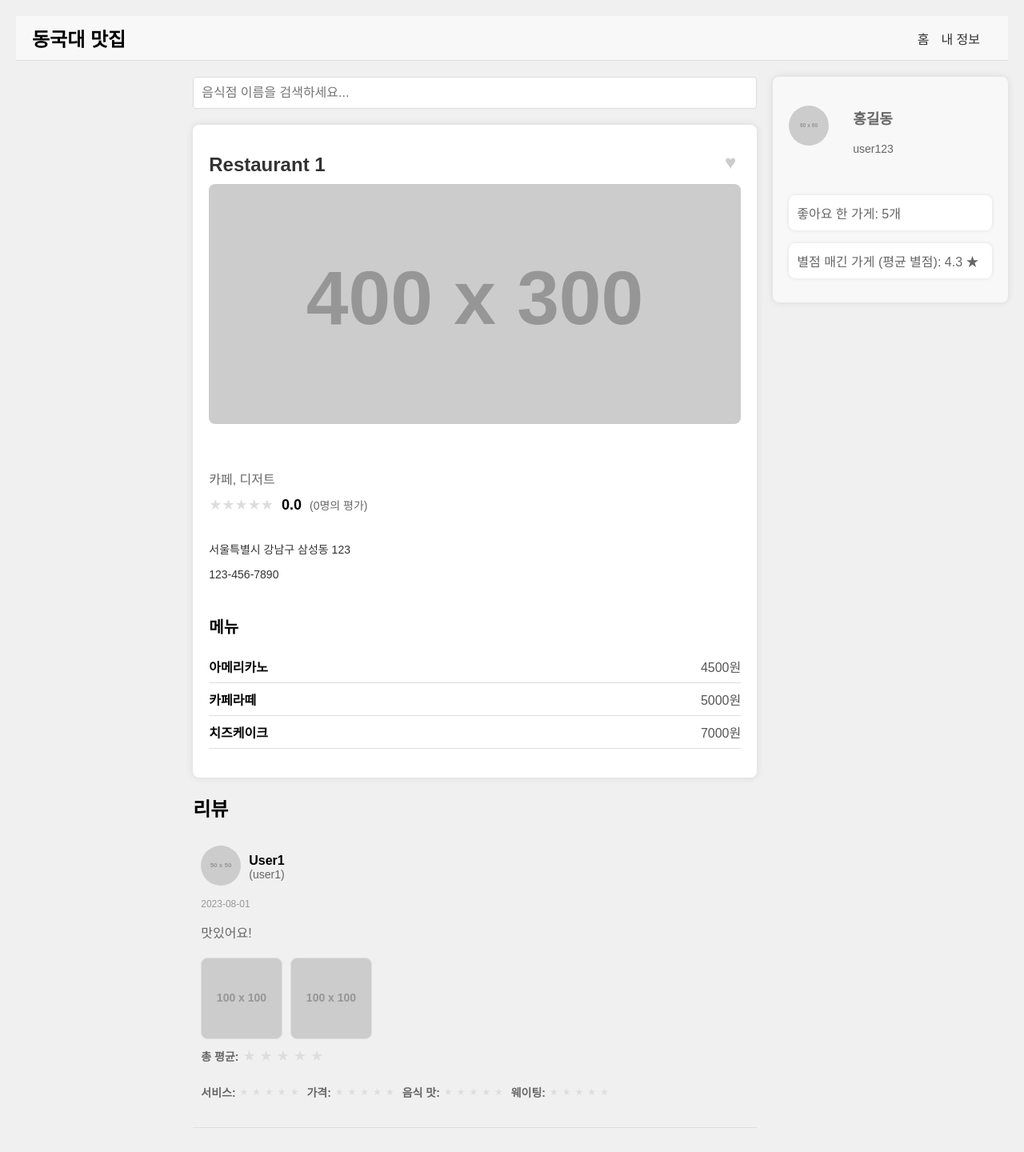
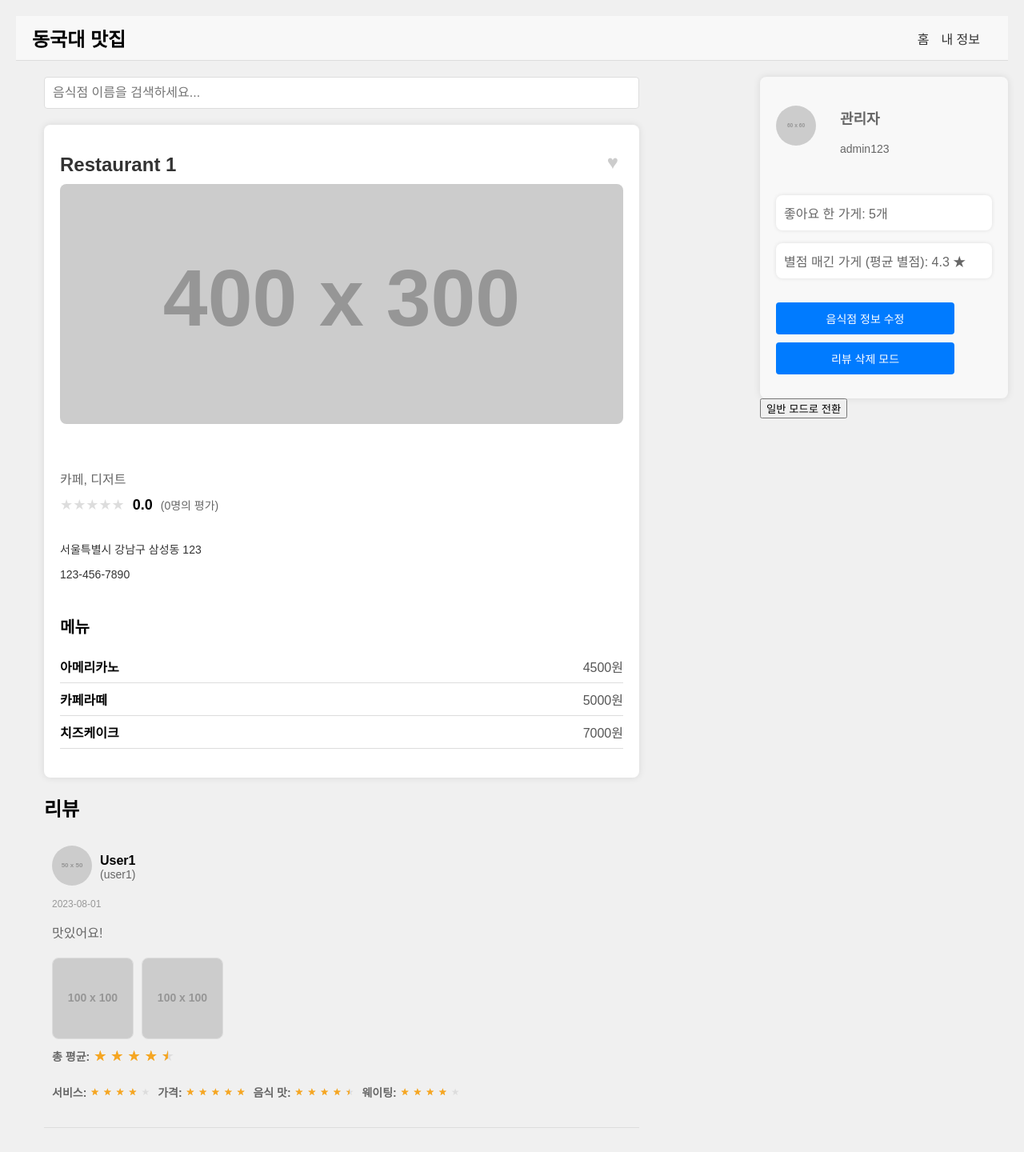
Before and after one commit to eunsol-k/donggukReview, a React (Vite) app in the folder Front/: page /profile in a window 1280 px wide. Shown: the top 1440 px of the page at 80% size. Built offline with nearby package versions, Linux system fonts and the light colour scheme.

Commit message:
Add admin mode with restaurant edit and review delete features V1

```diff
--- a/Front/src/App.jsx
+++ b/Front/src/App.jsx
@@ -3,15 +3,18 @@ import Header from './components/Header';
 import RestaurantDetail from './components/RestaurantDetail';
 import ReviewList from './components/ReviewList';
 import Sidebar from './components/Sidebar';
-import ReviewForm from './components/ReviewFormModal';
+import RestaurantEditForm from './components/RestaurantEditForm';
+import ReviewForm from './components/ReviewForm'; // 리뷰 작성 폼 임포트
 import './App.css';
 
 function App() {
-  const [username, setUsername] = useState('홍길동');
-  const [userId, setUserId] = useState('user123');
-  const [likedStores, setLikedStores] = useState(5);
-  const [averageRating, setAverageRating] = useState(4.3);
-  const [searchTerm, setSearchTerm] = useState('');
+  const [isEditingRestaurant, setIsEditingRestaurant] = useState(false);
+  const [isAdmin, setIsAdmin] = useState(true); // 관리자 여부
+  const [isDeleteMode, setIsDeleteMode] = useState(false); // 삭제 모드 상태 추가
+
+  const userInfo = isAdmin
+    ? { username: '관리자', userId: 'admin123' }
+    : { username: '홍길동', userId: 'user123' };
 
   const [restaurant, setRestaurant] = useState({
     name: 'Restaurant 1',
@@ -20,10 +23,7 @@ function App() {
     rating: 4.5,
     category: ['카페', '디저트'],
     reviewCount: 43,
-    score: 88,
     address: '서울특별시 강남구 삼성동 123',
-    features: ['무료 Wi-Fi', '반려동물 출입 가능'],
-    operatingHours: '09:00 - 22:00',
     image: 'https://via.placeholder.com/400x300',
     menu: [
       { name: '아메리카노', price: 4500 },
@@ -36,68 +36,107 @@ function App() {
     {
       username: 'User1',
       userId: 'user1',
-      profilePicture: 'https://via.placeholder.com/50',  // 프로필 사진 URL
+      profilePicture: 'https://via.placeholder.com/50',
       date: '2023-08-01',
       content: '맛있어요!',
-      photos: [
-        'https://via.placeholder.com/100',
-        'https://via.placeholder.com/100',
-      ],  // 리뷰 사진 리스트
-      recommendCount: 10,  // 추천수
+      photos: ['https://via.placeholder.com/100', 'https://via.placeholder.com/100'],
+      overallRating: 4.5,
+      serviceRating: 4,
+      priceRating: 5,
+      tasteRating: 4.5,
+      waitingRating: 4,
     },
     {
       username: 'User2',
       userId: 'user2',
-      profilePicture: null,  // 프로필 사진이 없을 경우
+      profilePicture: null,
       date: '2023-08-02',
       content: '정말 훌륭한 서비스였습니다!',
       photos: [],
-      recommendCount: 5,
+      overallRating: 4,
+      serviceRating: 4,
+      priceRating: 3.5,
+      tasteRating: 4,
+      waitingRating: 3.5,
     },
   ]);
 
+  const handleEditRestaurant = () => {
+    setIsEditingRestaurant(!isEditingRestaurant);
+  };
+
+  const handleRestaurantSave = (updatedRestaurant) => {
+    setRestaurant(updatedRestaurant);
+    setIsEditingRestaurant(false);
+  };
+
+  const handleDeleteReview = (userId) => {
+    setReviews(reviews.filter((review) => review.userId !== userId));
+  };
+
+  const handleDeleteReviews = () => {
+    setIsDeleteMode(!isDeleteMode);
+  };
+
   const handleReviewSubmit = (newReview) => {
     setReviews([...reviews, newReview]);
+  };
+
+  const toggleAdminMode = () => {
+    setIsAdmin(!isAdmin);
   };
 
   return (
     <div className="app-container">
       <Header />
       <div className="content">
-        <div className="left-section">
-          {/* 왼쪽 섹션 */}
-        </div>
         <div className="middle-section">
           <input
             type="text"
             placeholder="음식점 이름을 검색하세요..."
             className="search-bar"
-            value={searchTerm}
-            onChange={(e) => setSearchTerm(e.target.value)}
           />
+          {!isEditingRestaurant ? (
             <RestaurantDetail
               name={restaurant.name}
               category={restaurant.category}
               rating={restaurant.rating}
               reviewCount={restaurant.reviewCount}
-            score={restaurant.score}
               address={restaurant.address}
               phone={restaurant.phone}
-            features={restaurant.features}
-            operatingHours={restaurant.operatingHours}
               image={restaurant.image}
-            menu={restaurant.menu}  // 메뉴 정보 전달
+              menu={restaurant.menu}
             />
-          <ReviewList reviews={reviews} />
-          <ReviewForm onSubmit={handleReviewSubmit} />
+          ) : (
+            <RestaurantEditForm
+              restaurant={restaurant}
+              onSave={handleRestaurantSave}
+            />
+          )}
+          <ReviewList
+            reviews={reviews}
+            isAdmin={isAdmin}
+            isDeleteMode={isDeleteMode}
+            onDelete={handleDeleteReview}
+          />
+          {/* 리뷰 작성 폼 추가 */}
+          {!isAdmin && <ReviewForm onSubmit={handleReviewSubmit} />}
         </div>
         <div className="right-section">
           <Sidebar
-            username={username}
-            userId={userId}
-            likedStores={likedStores}
-            averageRating={averageRating}
+            username={userInfo.username}
+            userId={userInfo.userId}
+            likedStores={5}
+            averageRating={4.3}
+            isAdmin={isAdmin}
+            isEditingRestaurant={isEditingRestaurant}
+            isDeleteMode={isDeleteMode}
+            onEditRestaurant={handleEditRestaurant}
+            onDeleteReviews={handleDeleteReviews}
           />
+          <button onClick={toggleAdminMode} className="toggle-admin-button">
+            {isAdmin ? '일반 모드로 전환' : '관리자 모드로 전환'}
+          </button>
         </div>
       </div>
     </div>
--- /dev/null
+++ b/Front/src/components/RestaurantEditForm.css
@@ -0,0 +1,32 @@
+.restaurant-edit-form {
+  display: flex;
+  flex-direction: column;
+  gap: 10px;
+}
+
+.restaurant-edit-form label {
+  font-weight: bold;
+  margin-right: 10px;
+}
+
+.restaurant-edit-form input {
+  padding: 5px;
+  font-size: 14px;
+  border: 1px solid #ccc;
+  border-radius: 4px;
+}
+
+.restaurant-edit-form button {
+  padding: 10px;
+  margin-top: 10px;
+  font-size: 16px;
+  color: white;
+  background-color: #007bff;
+  border: none;
+  border-radius: 4px;
+  cursor: pointer;
+}
+
+.restaurant-edit-form button:hover {
+  background-color: #0056b3;
+}
--- /dev/null
+++ b/Front/src/components/RestaurantEditForm.jsx
@@ -0,0 +1,38 @@
+import React, { useState } from 'react';
+
+function RestaurantEditForm({ restaurant, onSave }) {
+  const [updatedRestaurant, setUpdatedRestaurant] = useState(restaurant);
+
+  const handleChange = (e) => {
+    const { name, value } = e.target;
+    setUpdatedRestaurant((prev) => ({
+      ...prev,
+      [name]: value,
+    }));
+  };
+
+  const handleSave = () => {
+    onSave(updatedRestaurant);
+  };
+
+  return (
+    <div className="restaurant-edit-form">
+      <h2>음식점 정보 수정</h2>
+      <div>
+        <label>이름:</label>
+        <input type="text" name="name" value={updatedRestaurant.name} onChange={handleChange} />
+      </div>
+      <div>
+        <label>전화번호:</label>
+        <input type="text" name="phone" value={updatedRestaurant.phone} onChange={handleChange} />
+      </div>
+      <div>
+        <label>주소:</label>
+        <input type="text" name="address" value={updatedRestaurant.address} onChange={handleChange} />
+      </div>
+      <button onClick={handleSave}>저장</button>
+    </div>
+  );
+}
+
+export default RestaurantEditForm;
--- a/Front/src/components/ReviewList.jsx
+++ b/Front/src/components/ReviewList.jsx
@@ -1,7 +1,7 @@
 import React, { useState } from 'react';
 import './ReviewList.css';
 
-function ReviewList({ reviews }) {
+function ReviewList({ reviews, isAdmin, isDeleteMode, onDelete }) {
   const [visibleCount, setVisibleCount] = useState(3);
   const [isExpanded, setIsExpanded] = useState(false);
 
@@ -49,6 +49,11 @@ function ReviewList({ reviews }) {
               <span className="review-username">{review.username}</span>
               <span className="review-userid">({review.userId})</span>
             </div>
+            {isAdmin && isDeleteMode && (
+              <button onClick={() => onDelete(review.userId)} className="delete-button">
+                삭제
+              </button>
+            )}
           </div>
           <p className="review-date">{review.date}</p>
           <p className="review-content">{review.content}</p>
--- a/Front/src/components/Sidebar.css
+++ b/Front/src/components/Sidebar.css
@@ -48,3 +48,23 @@
   box-shadow: 0 0 5px rgba(0, 0, 0, 0.1);
   margin-bottom: 10px;
 }
+
+.admin-actions {
+  margin-top: 20px;
+}
+
+.admin-actions button {
+  width: 100%;
+  padding: 10px;
+  margin-bottom: 10px;
+  font-size: 14px;
+  color: white;
+  background-color: #007bff;
+  border: none;
+  border-radius: 4px;
+  cursor: pointer;
+}
+
+.admin-actions button:hover {
+  background-color: #0056b3;
+}
--- a/Front/src/components/Sidebar.jsx
+++ b/Front/src/components/Sidebar.jsx
@@ -1,7 +1,7 @@
 import React from 'react';
 import './Sidebar.css';
 
-function Sidebar({ username, userId, likedStores, averageRating }) {
+function Sidebar({ username, userId, likedStores, averageRating, isAdmin, onEditRestaurant, onDeleteReviews }) {
   return (
     <aside className="sidebar">
       <div className="profile-section">
@@ -17,6 +17,16 @@ function Sidebar({ username, userId, likedStores, averageRating }) {
         <p className="stat-item">좋아요 한 가게: {likedStores}개</p>
         <p className="stat-item">별점 매긴 가게 (평균 별점): {averageRating} ★</p>
       </div>
+      {isAdmin && (
+        <div className="admin-actions">
+          <button className="edit-restaurant-button" onClick={onEditRestaurant}>
+            음식점 정보 수정
+          </button>
+          <button className="delete-review-button" onClick={onDeleteReviews}>
+            리뷰 삭제 모드
+          </button>
+        </div>
+      )}
     </aside>
   );
 }
```
Lines whose indentation alone changed are shown as unchanged.
